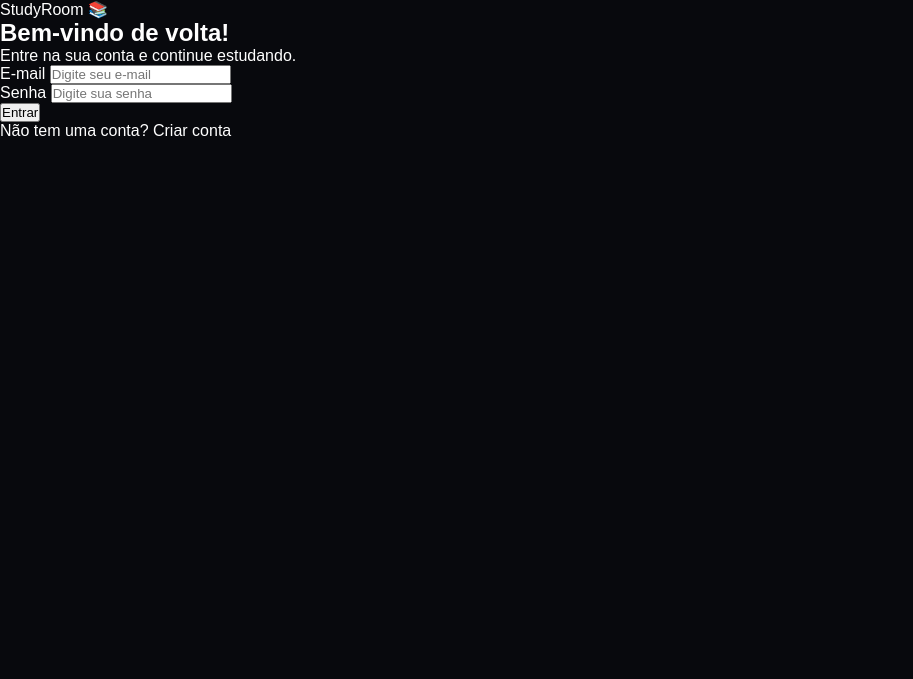
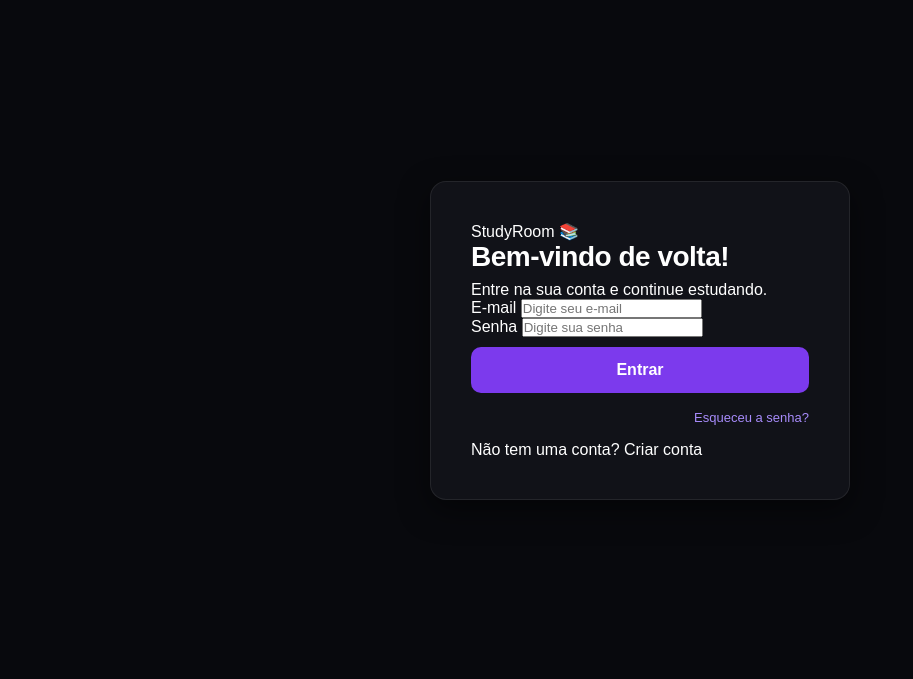
Before and after one commit to wander671/studyroom, a Flask app: page /login in a window 1280 px wide. Shown: the part 88-767 px from the top of the page, without its empty margins (0-913 px from the left). Run offline with Flask 3, Linux system fonts and the light colour scheme.

Commit message:
Atualiza layout, adicona recuperacao de senha e rotas de navegacao

```diff
--- a/run.py
+++ b/run.py
@@ -85,18 +85,10 @@
 # ==========================================
 @app.route("/logout")
 def logout():
-
-# Remove o usuario_id da sessão
-# pop() remove o item e retorna o valor removido
-# (não vamos usar o valor aqui, só queremos remover)
-    session.pop("usuario_id", None)
-
-    # Avisa o usuário que ele saiu com sucesso
-    flash("Você saiu da sua conta.", "sucesso")
-
-    # Redireciona o usuário para a página de login
-    return redirect(url_for("login"))
-
+    # Limpa todos os dados da sessão do usuário
+    session.clear()
+    # Redireciona para a página inial pública (home)
+    return redirect(url_for("home"))
 # ==========================================
 # ROTA DE LOGIN
 # ==========================================
@@ -161,6 +153,41 @@
         # já que o login foi bem-sucedido
         return redirect(url_for("mapa"))
     return render_template("login.html")
+
+# ==========================================
+# ROTA DE RECUPERAÇÃO DE SENHA
+# ==========================================
+@app.route("/esqueci-senha", methods=["GET", "POST"])
+def esqueci_senha():
+    if request.method == "POST":
+        email = request.form["email"]
+        nova_senha = request.form["nova_senha"]
+
+        conexao = conectar_banco()
+        cursor = conexao.cursor()
+
+        # Verifica se o e-mail existe
+        cursor.execute("SELECT id FROM usuarios WHERE email = %s", (email,))
+        usuario = cursor.fetchone()
+
+        if usuario is None:
+            cursor.close()
+            conexao.close()
+            flash("E-mail não encontrado no sitema.", "erro")
+            return render_template("esqueci_senha.html")
+
+        # Atualiza a senha com o novo hash
+        novo_hash = generate_password_hash(nova_senha)
+        cursor.execute("UPDATE usuarios SET senha = %s WHERE email = %s", (novo_hash, email))
+        conexao.commit()
+
+        cursor.close()
+        conexao.close()
+
+        flash("senha alterada com sucesso! Faça login com a nova senha." "secesso")
+        return redirect(url_for("login"))
+
+    return render_template("esqueci_senha.html")
 
 # ==========================================
 # ROTA DE CADASTRO
@@ -228,14 +255,14 @@
         cursor.close()
         conexao.close()
 
-        flash("Usuário cadastrado com sucesso!", "sucesso")
+        flash("Usuário cadastrado com sucesso! Faça login para continuar.")
 
     # ==========================================
     # Esse return é o "padrão":
     # roda quando o método é GET (visita normal),
     # ou quando o POST terminou o cadastro com sucesso
     # ==========================================
-    return render_template("cadastro.html")
+    return render_template("login")
 
 # ==========================================
 # ROTA DE TESTE DO BANCO DE DADOS
--- a/static/css/style.css
+++ b/static/css/style.css
@@ -685,3 +685,112 @@
 
     border: 1px solid #b7e8c6;
 }
+
+/* ==========================================
+   AUTENTICAÇÃO (LOGIN / CADASTRO) - TELAS
+========================================== */
+
+.auth-container {
+    min-height: calc(100vh - 120px);
+    display: flex;
+    align-items: center;
+    justify-content: center;
+    padding: 40px 20px;
+}
+
+.auth-card {
+    background: #111218;
+    border: 1px solid rgba(255, 255, 255, 0.08);
+    border-radius: 16px;
+    padding: 40px;
+    width: 100%;
+    max-width: 420px;
+    box-shadow: 0 10px 30px rgba(0, 0, 0, 0.5);
+}
+
+.auth-card h1 {
+    font-size: 28px;
+    margin-bottom: 8px;
+    letter-spacing: -0.5px;
+}
+
+.auth-card p.subtitle {
+    color: #a1a1aa;
+    font-size: 14px;
+    margin-bottom: 25px;
+}
+
+/* Campos de Formulário nas Telas de Auth */
+.auth-form {
+    display: flex;
+    flex-direction: column;
+    gap: 18px;
+}
+
+.input-group {
+    display: flex;
+    flex-direction: column;
+    gap: 6px;
+}
+
+.input-group label {
+    font-size: 13px;
+    color: #d4d4d8;
+    font-weight: 500;
+}
+
+.input-group input {
+    width: 100%;
+    padding: 12px 16px;
+    background: #08090d;
+    border: 1px solid rgba(255, 255, 255, 0.1);
+    border-radius: 10px;
+    color: #ffffff;
+    font-size: 15px;
+    transition: 0.3s;
+}
+
+.input-group input:focus {
+    outline: none;
+    border-color: #7c3aed;
+    box-shadow: 0 0 0 3px rgba(124, 58, 237, 0.2);
+}
+
+/* Botão de Ação nos Formulários */
+.auth-button {
+    width: 100%;
+    padding: 14px;
+    border: none;
+    border-radius: 10px;
+    background: #7c3aed;
+    color: #ffffff;
+    font-size: 16px;
+    font-weight: bold;
+    cursor: pointer;
+    transition: 0.3s;
+    margin-top: 10px;
+}
+
+.auth-button:hover {
+    background: #8b5cf6;
+    transform: translateY(-2px);
+    box-shadow: 0 8px 20px rgba(124, 58, 237, 0.3);
+}
+
+/* Links de Rodapé nos Cards (ex: Criar conta / Esqueci senha) */
+.auth-footer-links {
+    margin-top: 20px;
+    text-align: center;
+    font-size: 14px;
+    color: #a1a1aa;
+}
+
+.auth-footer-links a {
+    color: #a78bfa;
+    font-weight: bold;
+    transition: 0.2s;
+}
+
+.auth-footer-links a:hover {
+    text-decoration: underline;
+}
--- a/templates/login.html
+++ b/templates/login.html
@@ -62,7 +62,13 @@
 
                 </button>
 
-            </form>
+                <div style="text-align: right; margin-top: 15px; margin-bottom: 15px;">
+                <a href="{{ url_for('esqueci_senha') }}" style="font-size: 13px; color: #a78bfa; text-decoration: none;">
+                    Esqueceu a senha?
+                </a>
+            </div>
+
+        </form>
 
             <p class="auth-footer">
 
```
Also changed, not shown: templates/esqueci_senha.html (added, +50 -0 lines), templates/mapa.html (+36 -32 lines).
